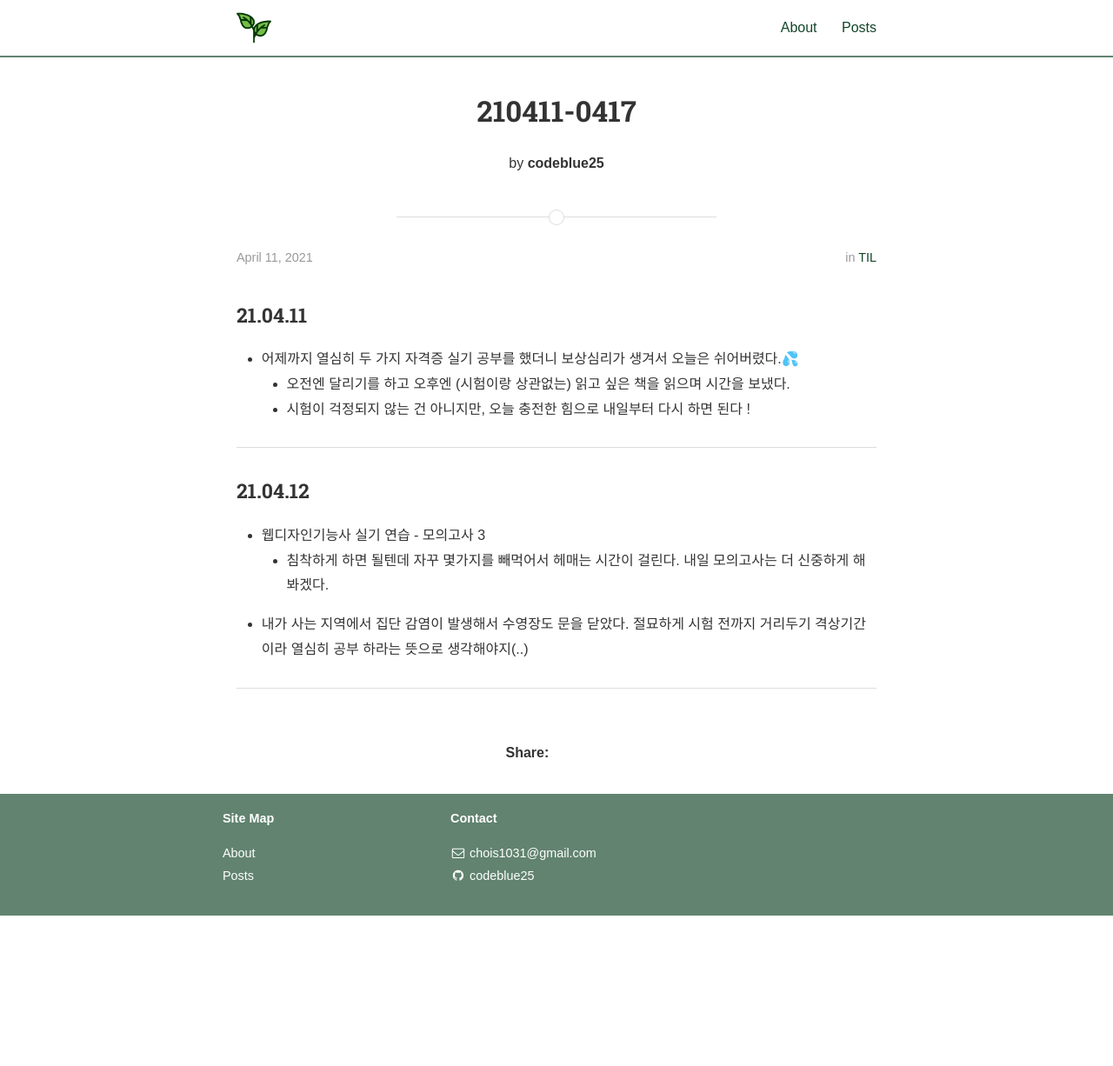
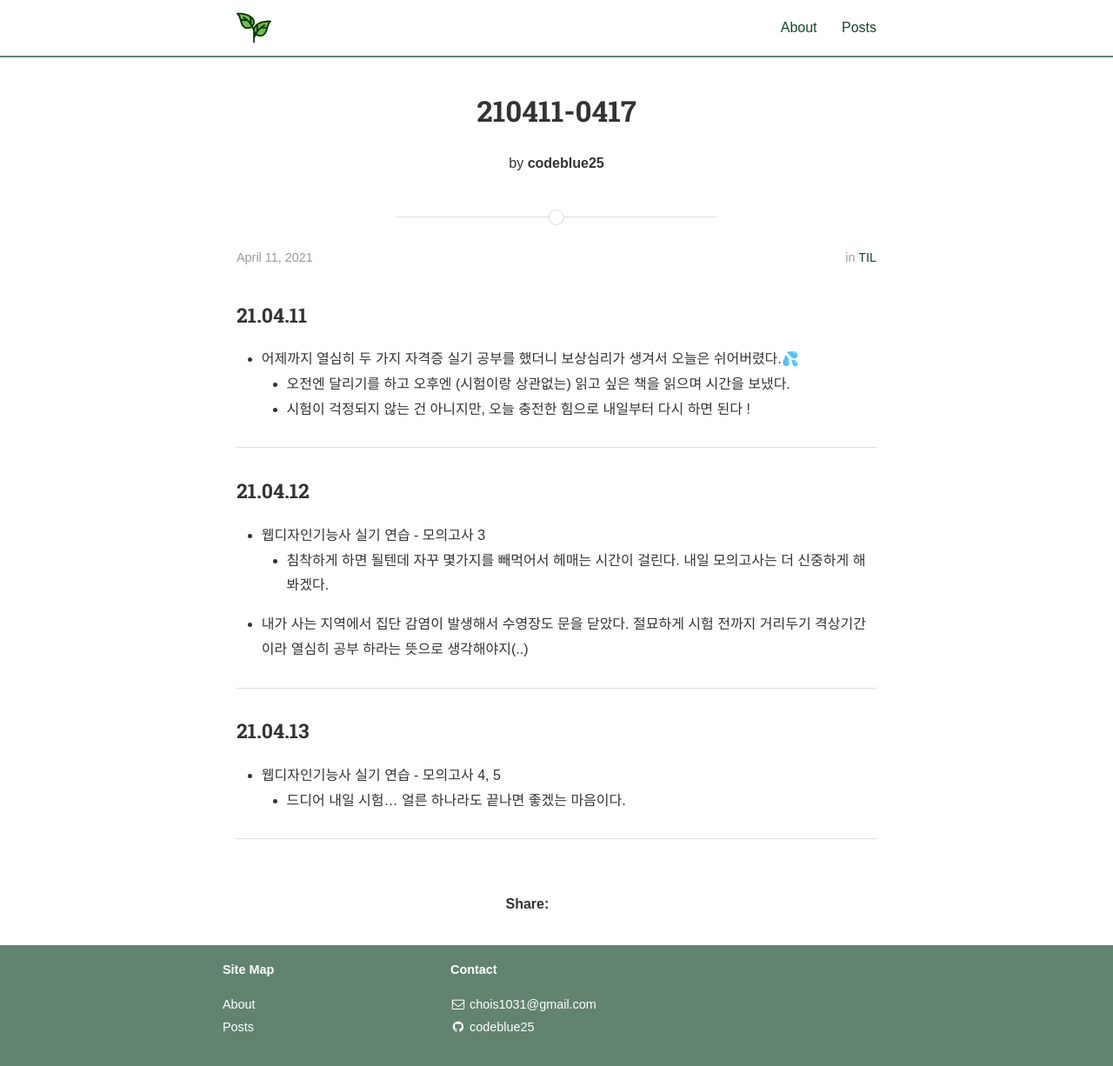
Before and after one commit to codeblue25/codeblue25.github.io, a Jekyll site: the page built from _posts/2021-04-11-0417.md, in a window 1280 px wide and 1227 px high. Shown: the whole window at 87% size. Built offline with Jekyll 4.4.1, drawn with Linux system fonts in a browser that asks for light colours; nearby versions of some CDN libraries; some web fonts are replaced; a style sheet for code colours, icons or effects is not loaded.

Commit message:
210413 TIL

```diff
--- a/_posts/2021-04-11-0417.md
+++ b/_posts/2021-04-11-0417.md
@@ -21,3 +21,10 @@ categories: TIL
 * 내가 사는 지역에서 집단 감염이 발생해서 수영장도 문을 닫았다. 절묘하게 시험 전까지 거리두기 격상기간이라 열심히 공부 하라는 뜻으로 생각해야지(..)
 
 ---
+
+<h3>21.04.13</h3>
+
+* 웹디자인기능사 실기 연습 - 모의고사 4, 5
+  * 드디어 내일 시험... 얼른 하나라도 끝나면 좋겠는 마음이다.
+
+---
```
